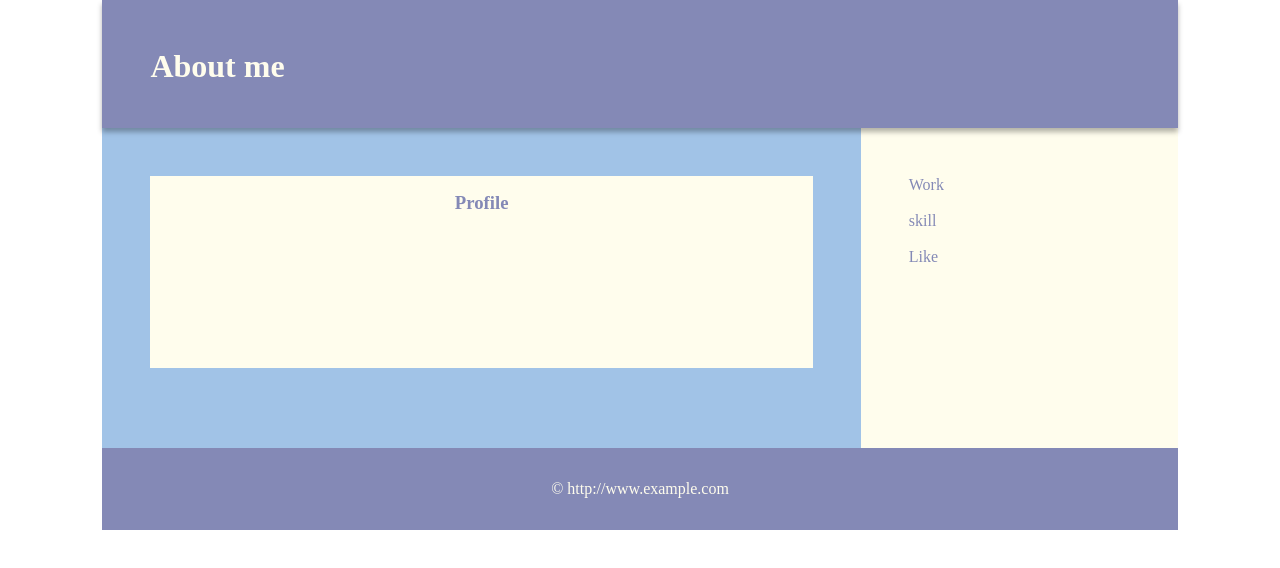
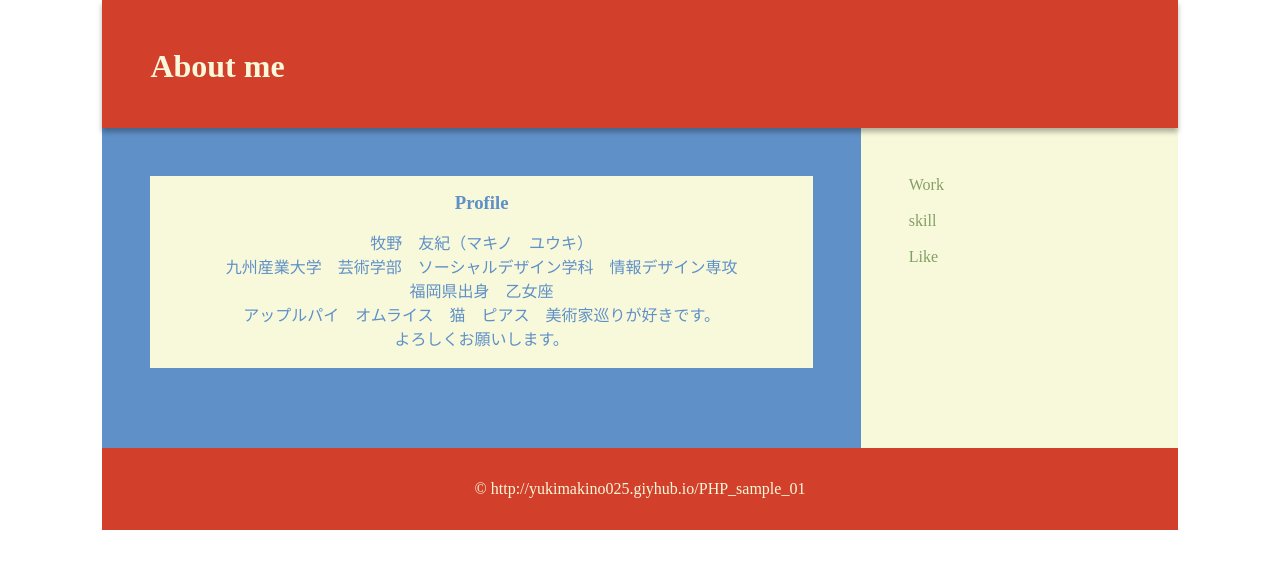
Before and after one commit to YukiMakino025/PHP_sample_01, a plain HTML site: page index.html in a window 1280 px wide. Drawn offline with Linux system fonts and the light colour scheme.

Commit message:
Add files via upload

```diff
--- a/index.html
+++ b/index.html
@@ -15,6 +15,12 @@
 
         <article>
           <h1>Profile</h1>
+牧野　友紀（マキノ　ユウキ）<br>
+九州産業大学　芸術学部　ソーシャルデザイン学科　情報デザイン専攻<br>
+福岡県出身　乙女座　<br>
+アップルパイ　オムライス　猫　ピアス　美術家巡りが好きです。<br>
+よろしくお願いします。
+
         <p>
         </p>
 
@@ -23,14 +29,14 @@
       </section>
       <nav>
       <ul class="line_teat">
-        <li><a href="sample.html">Work</a></li> <br>
-        <li><a href="sample.html">skill</a></li> <br>
-        <li><a href="sample.html">Like</a></li> <br>
+        <li><a href="work.html">Work</a></li> <br>
+        <li><a href="skill.html">skill</a></li> <br>
+        <li><a href="Like.html">Like</a></li> <br>
       </ul>
       </nav>
     </main>
     <footer>
-      &copy; http://www.example.com
+      &copy; http://yukimakino025.giyhub.io/PHP_sample_01
     </footer>
   </div>
 </body>
--- a/style.css
+++ b/style.css
@@ -14,7 +14,7 @@
 header {
    position:relative;
    height: 8rem;
-   background: #8489B6;
+   background: #D23F2A;
    box-shadow: 0 4px 0.3125rem rgba(0,0,0,.3);
  }
 
@@ -23,7 +23,7 @@ header {
     top: 3rem;
     left: 3rem;
     font-size: 2rem;
-    color:#FFFDED;
+    color:#F8F9DA;
  }
 
 main{
@@ -34,7 +34,7 @@ main{
 nav {
   flex: 1;
   padding: 3rem ;
-  background: #FFFDED;
+  background: #F8F9DA;
 
 }
 
@@ -50,14 +50,14 @@ line_teat{
     margin-right: 2rem;
   }
   nav ul li a {
-    color: #8489B6;
+    color: #839E67;
   }
 
   section{
     flex: 3;
     padding: 3rem;
-    background: #A1C3E7;
-    color:#FFFDED;
+    background: #5F90C8;
+    color:#F8F9DA;
   }
 
     article{
@@ -65,9 +65,11 @@ line_teat{
       min-height: 10rem;
       padding: 1rem;
       margin-bottom: 2rem;
-      background:#FFFDED;
-      color:#8489B6;
+      background:#F8F9DA;
+      color:#5F90C8;
+
     }
+
 
     article h1 {
       margin-bottom: 1rem;
@@ -82,6 +84,6 @@ line_teat{
 footer {
   padding: 2rem 3rem;
   text-align: center;
-  background: #8489B6;
-  color: #FFFDED;
+  background: #D23F2A;
+  color: #F8F9DA;
 }
--- a/work.css
+++ b/work.css
@@ -14,7 +14,7 @@
 header {
    position:relative;
    height: 8rem;
-   background: #8489B6;
+   background: #D23F2A;
    box-shadow: 0 4px 0.3125rem rgba(0,0,0,.3);
  }
 
@@ -23,7 +23,7 @@ header {
     top: 3rem;
     left: 3rem;
     font-size: 2rem;
-    color:#FFFDED;
+    color:#F8F9DA;
  }
 
 main{
@@ -34,7 +34,7 @@ main{
 nav {
   flex: 1;
   padding: 3rem ;
-  background: #FFFDED;
+  background: #F8F9DA;
 
 }
 
@@ -50,22 +50,22 @@ line_teat{
     margin-right: 2rem;
   }
   nav ul li a {
-    color: #8489B6;
+    color: #839E67;
   }
 
   section{
     flex: 3;
     padding: 3rem;
-    background: #A1C3E7;
-    color:#FFFDED;
+    background: #5F90C8;
+    color:#F8F9DA;
   }
 
     article{
       min-height: 15rem;
       padding: 1rem;
       margin-bottom: 2rem;
-      background:#FFFDED;
-      color:#8489B6;
+      background:#F8F9DA;
+      color:#5F90C8;
     }
     article h1 {
      margin-bottom: 2rem;
@@ -92,6 +92,6 @@ line_teat{
 footer {
   padding: 2rem 3rem;
   text-align: center;
-  background: #8489B6;
-  color: #FFFDED;
+  background: #D23F2A;
+  color: #F8F9DA;
 }
```
Also changed, not shown: like.html (+1 -1 lines), skill.html (+2 -2 lines), work.html (+1 -1 lines).
